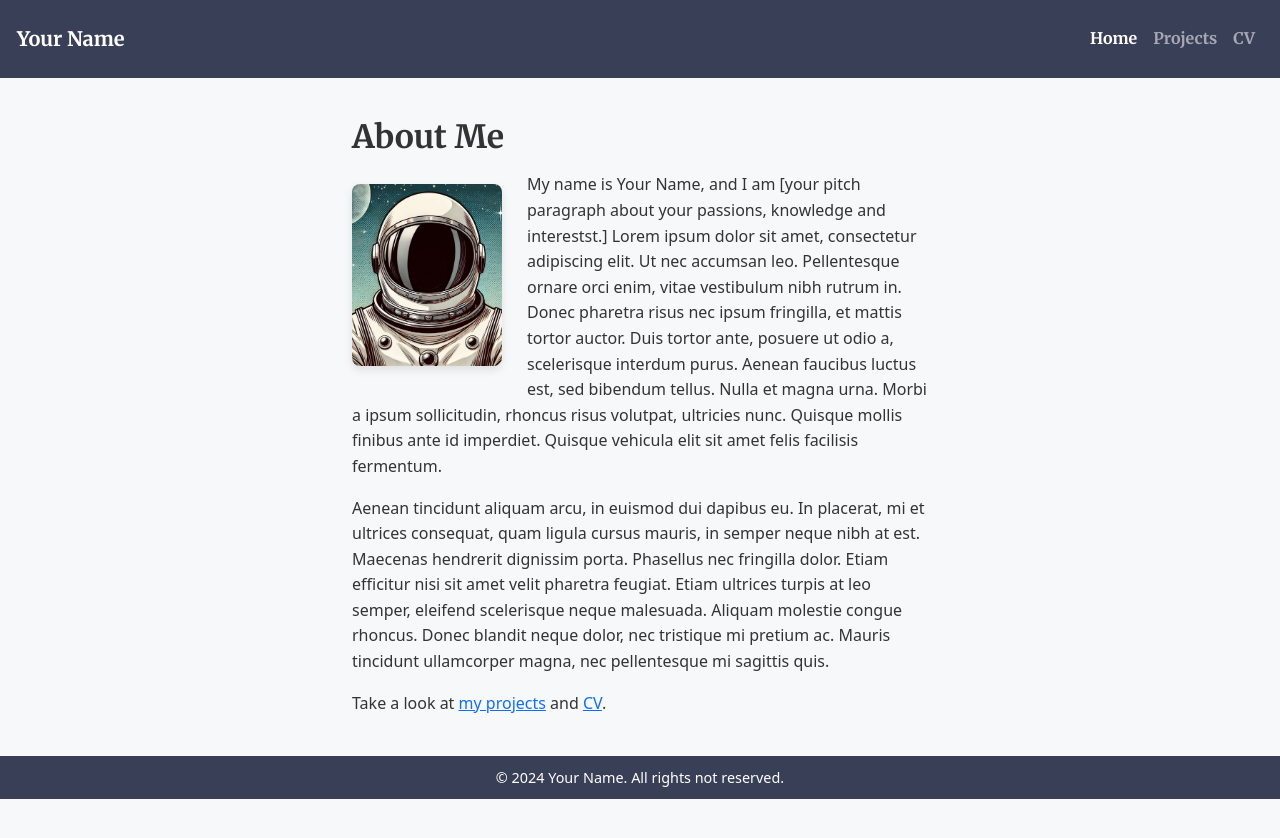
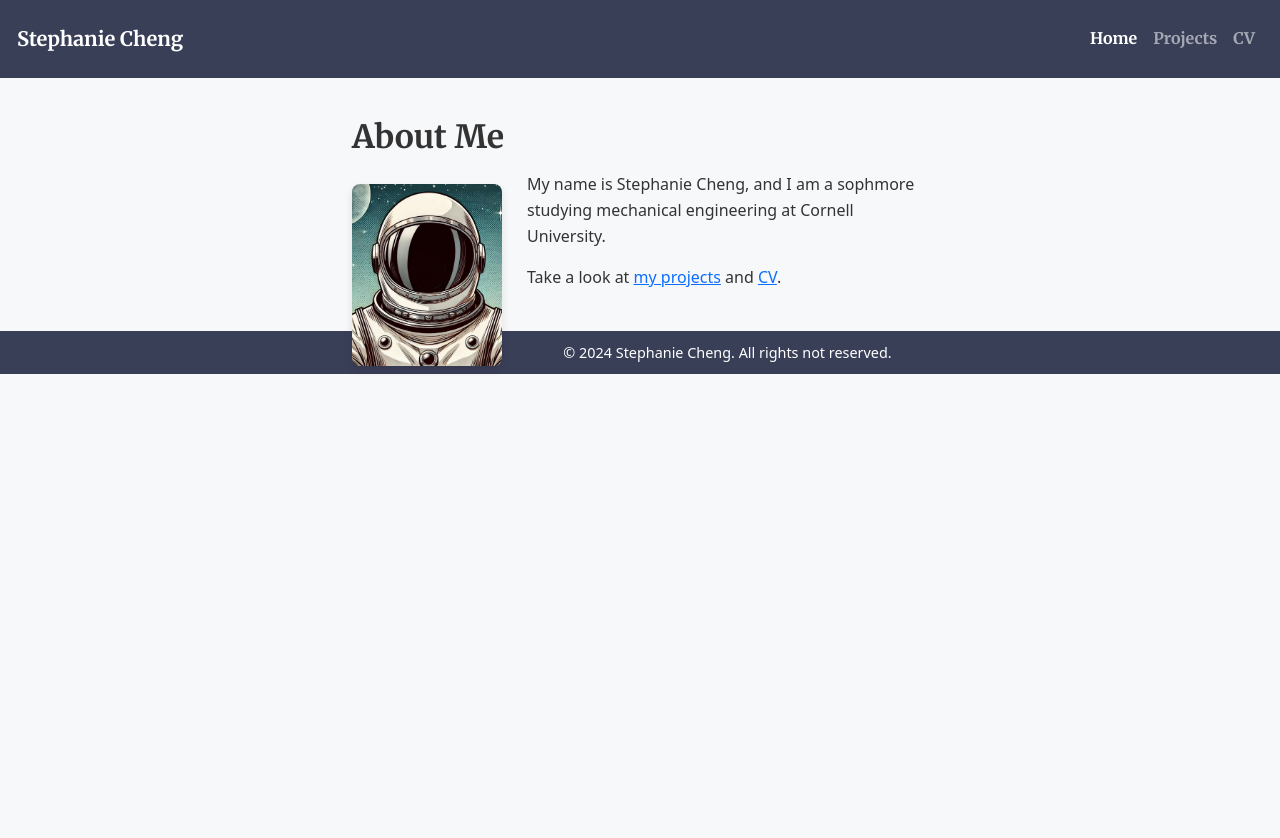
Before and after one commit to stephaniesc024/portfolio-fa25-fa25-portfolio-portolios, a Jekyll site: the page built from index.md, in a window 1280 px wide. Shown: the top 838 px of the page. Built offline with Jekyll 4.4.1, drawn with Linux system fonts in a browser that asks for light colours.

Commit message:
<Commit Edit>

```diff
--- a/_config.yml
+++ b/_config.yml
@@ -8,11 +8,11 @@
 
 # Site Settings
 locale                   : "en-US"
-title                    : Your Name
+title                    : Stephanie Cheng
 title_separator          : "-"
 subtitle                 : # site tagline that appears below site title in masthead
-name                     : Your Name
-description              : Your Name - Projects and CV
+name                     : Stephanie Cheng
+description              : Stephanie Cheng - Projects and CV
 baseurl                  : "" # Set this to your repo name
 
 # Theme and Style
--- a/index.md
+++ b/index.md
@@ -1,6 +1,6 @@
 ---
 layout: default
-title: <Your Name>
+title: Stephanie Cheng
 ---
 
 ## About Me
@@ -9,8 +9,6 @@ title: <Your Name>
 ![Profile Picture]({{ "assets/images/profile-pic.jpg" | relative_url }}){: class="profile-image"}
 
 
-My name is {{ site.name }}, and I am [your pitch paragraph about your passions, knowledge and interestst.] Lorem ipsum dolor sit amet, consectetur adipiscing elit. Ut nec accumsan leo. Pellentesque ornare orci enim, vitae vestibulum nibh rutrum in. Donec pharetra risus nec ipsum fringilla, et mattis tortor auctor. Duis tortor ante, posuere ut odio a, scelerisque interdum purus. Aenean faucibus luctus est, sed bibendum tellus. Nulla et magna urna. Morbi a ipsum sollicitudin, rhoncus risus volutpat, ultricies nunc. Quisque mollis finibus ante id imperdiet. Quisque vehicula elit sit amet felis facilisis fermentum.
-
-Aenean tincidunt aliquam arcu, in euismod dui dapibus eu. In placerat, mi et ultrices consequat, quam ligula cursus mauris, in semper neque nibh at est. Maecenas hendrerit dignissim porta. Phasellus nec fringilla dolor. Etiam efficitur nisi sit amet velit pharetra feugiat. Etiam ultrices turpis at leo semper, eleifend scelerisque neque malesuada. Aliquam molestie congue rhoncus. Donec blandit neque dolor, nec tristique mi pretium ac. Mauris tincidunt ullamcorper magna, nec pellentesque mi sagittis quis.
+My name is {{ site.name }}, and I am a sophmore studying mechanical engineering at Cornell University.
 
 Take a look at <a href="{{ "/projects/" | relative_url }}">my projects</a> and <a href="{{ "/cv/" | relative_url }}">CV</a>.
```
Also changed, not shown: _pages/cv.md (+1 -1 lines), _pages/projects.md (+1 -1 lines), _projects/2025-actuator-design.md (added, +9 -0 lines), assets/images/ActuatorDesign.jpg (added).
